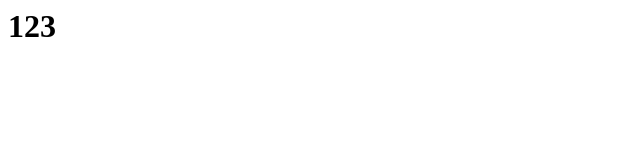
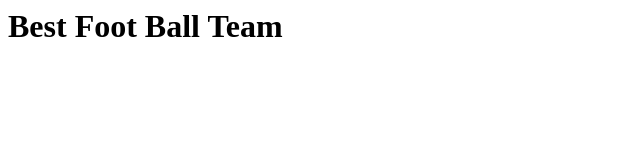
Before and after one commit to Kimtan855/topnews2024.github.io, a plain HTML site: page index.html in a window 1280 px wide. Shown: the whole page, without its empty margins (0-640 px from the left). Drawn offline with Linux system fonts and the light colour scheme.

Commit message:
Update index.html

```diff
--- a/index.html
+++ b/index.html
@@ -1 +1 @@
-<h1>123</h1>
+<h1>Best Foot Ball Team</h1>
```
